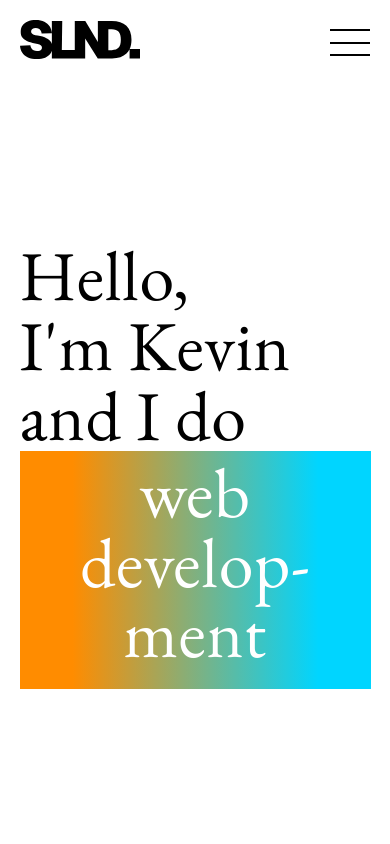
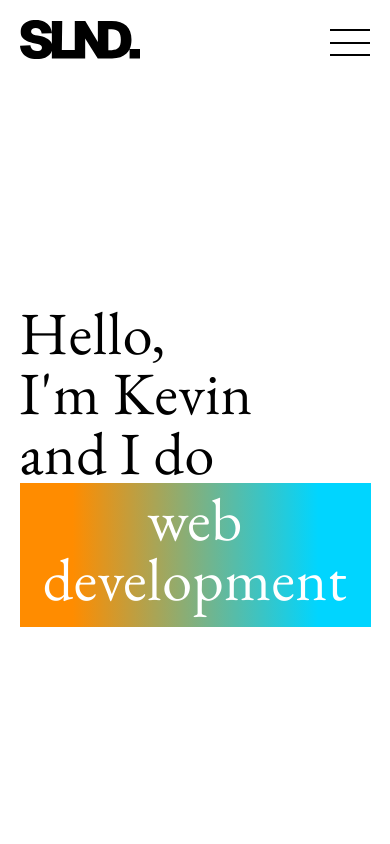
Before and after one commit to Kevili46/slnd_dev, an Angular app: page / in a window 390 px wide. Shown: the top 844 px of the page. Built offline with nearby package versions, Linux system fonts and the light colour scheme.

Commit message:
h1 responsive fixes

```diff
--- a/src/styles.scss
+++ b/src/styles.scss
@@ -19,8 +19,9 @@ html {
 }
 
 h1 {
-    font-size: clamp(3.5em, 10svw, 5em);
+    font-size: clamp(3em, 10svw, 5em);
     font-weight: 400;
+    text-wrap: balance;
 }
 
 h2 {
```
